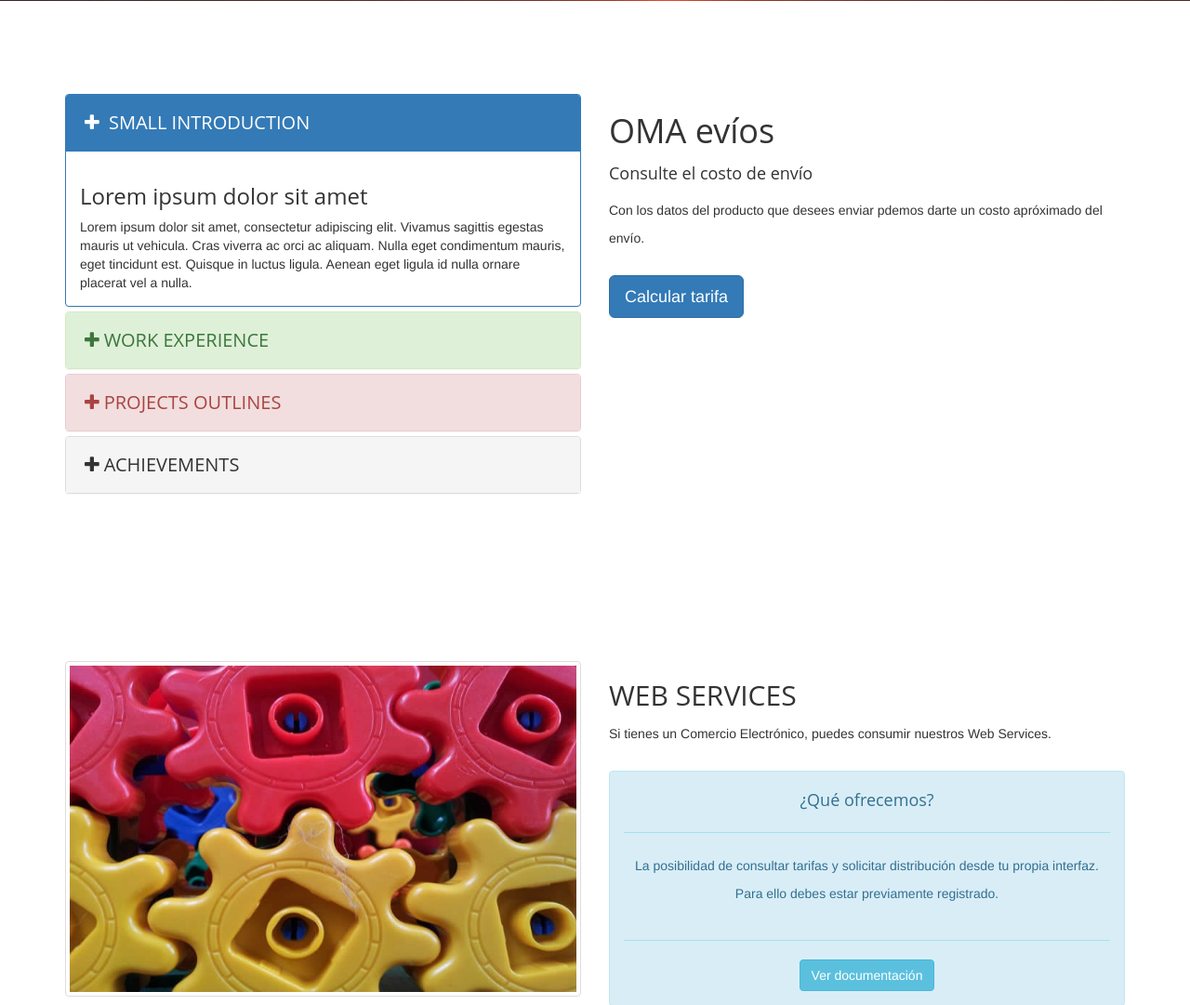
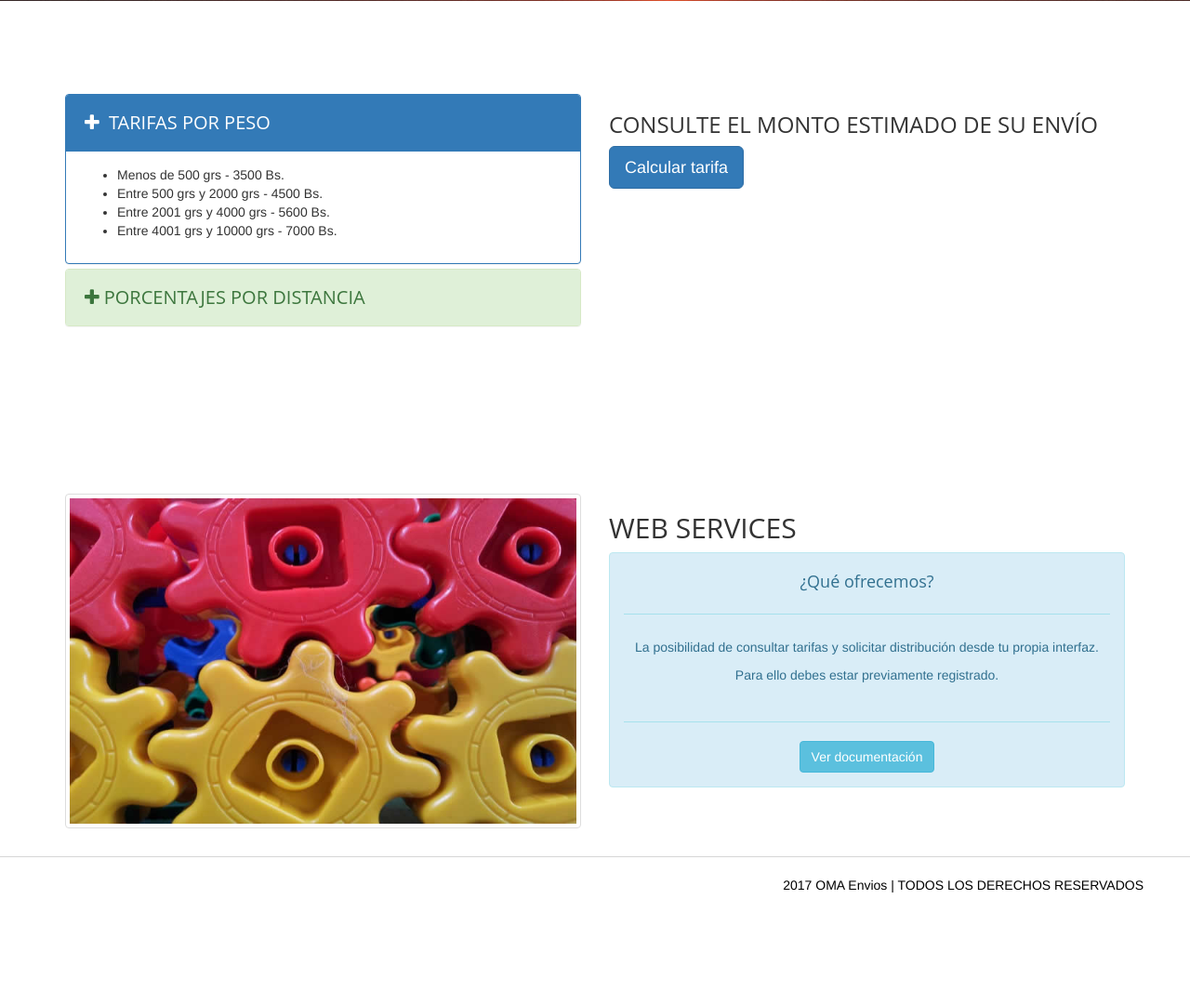
Before and after one commit to alejandrodelcampillo/OMA_envios, a CakePHP app: the page made by app/View/Home/index.ctp in a window 1280 px wide, after a click on "TARIFAS POR PESO". Shown: the part 586-1667 px from the top of the page at 93% size. After the commit the page ends 1546 px from the top, so only its background shows below. Run offline with PHP 8.4 and a stand-in for CakePHP, Linux system fonts and the light colour scheme; the template is opened without the code that fills it, so the values that code supplies are empty; some libraries are stand-ins or nearby versions.

Commit message:
Servicio calcular tarifa

```diff
--- a/app/Config/routes.php
+++ b/app/Config/routes.php
@@ -30,6 +30,7 @@
 	Router::connect('/admin', array('controller' => 'administrators', 'action' => 'index'));
 	Router::connect('/admin/shipments', array('controller' => 'administrators', 'action' => 'listShipments'));
 	Router::connect('/calculate-rate', array('controller' => 'shipments', 'action' => 'calculateRate'));
+	Router::connect('/calcular-tarifa/:origin/:destiny/:weight', array('controller' => 'shipments', 'action' => 'returnRate'));
 /**
  * ...and connect the rest of 'Pages' controller's URLs.
  */
--- a/app/Controller/HomeController.php
+++ b/app/Controller/HomeController.php
@@ -115,6 +115,7 @@ class HomeController extends AppController {
 		$company_name=$this->request->data['company_name'];
 		$rif=$this->request->data['rif'];
 		$description=$this->request->data['description'];
+		$zip_code=$this->request->data['zip_code'];
 
 		$user=$this->User->find('first',array(
 			'conditions' => array('User.email' => $this->request->data['email']),
@@ -135,7 +136,8 @@ class HomeController extends AppController {
 				'Company' => array(
 					'company_name' => $company_name,
 					'rif' => $rif,
-					'description' => $description
+					'description' => $description,
+					'zip_code' => $zip_code
 				)
 
 			);
--- a/app/View/Home/index.ctp
+++ b/app/View/Home/index.ctp
@@ -24,18 +24,18 @@
                         <div class="panel-heading">
                             <h4 class="panel-title panel-title-adjust">
                                 <a data-toggle="collapse" data-parent="#accordion" href="#collapseOne">
-                                    <i class="fa fa-plus"></i> SMALL INTRODUCTION
+                                    <i class="fa fa-plus"></i> TARIFAS POR PESO
                                 </a>
                             </h4>
                         </div>
                         <div id="collapseOne" class="panel-collapse collapse">
                             <div class="panel-body">
-                                <h3>Lorem ipsum dolor sit amet</h3>
-                                Lorem ipsum dolor sit amet, consectetur adipiscing elit.
-           Vivamus sagittis egestas mauris ut vehicula. Cras viverra ac orci ac aliquam.
-           Nulla eget condimentum mauris, eget tincidunt est. Quisque in luctus ligula.
-           Aenean eget ligula id nulla ornare placerat vel a nulla.
-
+                                <ul>
+                                  <li>Menos de 500 grs <spam>- 3500 Bs.</span></li>
+                                  <li>Entre 500 grs y 2000 grs <span>- 4500 Bs.</span> </li>
+                                  <li>Entre 2001 grs y 4000 grs <span>- 5600 Bs.</span></li>
+                                  <li>Entre 4001 grs y 10000 grs <span>- 7000 Bs.</span></li>
+                                </ul>
                             </div>
                         </div>
                     </div>
@@ -43,53 +43,13 @@
                         <div class="panel-heading">
                             <h4 class="panel-title panel-title-adjust">
                                 <a data-toggle="collapse" data-parent="#accordion" href="#collapseTwo">
-                                    <i class="fa fa-plus"></i>WORK EXPERIENCE
+                                    <i class="fa fa-plus"></i>PORCENTAJES POR DISTANCIA
                                 </a>
                             </h4>
                         </div>
                         <div id="collapseTwo" class="panel-collapse collapse">
                             <div class="panel-body">
-                                  <h3>Lorem ipsum dolor sit amet</h3>
-                                Lorem ipsum dolor sit amet, consectetur adipiscing elit.
-           Vivamus sagittis egestas mauris ut vehicula. Cras viverra ac orci ac aliquam.
-           Nulla eget condimentum mauris, eget tincidunt est. Quisque in luctus ligula.
-           Aenean eget ligula id nulla ornare placerat vel a nulla.
-                            </div>
-                        </div>
-                    </div>
-                    <div class="panel panel-danger">
-                        <div class="panel-heading">
-                            <h4 class="panel-title panel-title-adjust">
-                                <a data-toggle="collapse" data-parent="#accordion" href="#collapseThree">
-                                    <i class="fa fa-plus"></i>PROJECTS OUTLINES
-                                </a>
-                            </h4>
-                        </div>
-                        <div id="collapseThree" class="panel-collapse collapse">
-                            <div class="panel-body">
-                                <h3>Lorem ipsum dolor sit amet</h3>
-                                Lorem ipsum dolor sit amet, consectetur adipiscing elit.
-           Vivamus sagittis egestas mauris ut vehicula. Cras viverra ac orci ac aliquam.
-           Nulla eget condimentum mauris, eget tincidunt est. Quisque in luctus ligula.
-           Aenean eget ligula id nulla ornare placerat vel a nulla.
-                            </div>
-                        </div>
-                    </div>
-                    <div class="panel panel-default">
-                        <div class="panel-heading">
-                            <h4 class="panel-title panel-title-adjust">
-                                <a data-toggle="collapse" data-parent="#accordion" href="#collapsefour">
-                                    <i class="fa fa-plus"></i>ACHIEVEMENTS
-                                </a>
-                            </h4>
-                        </div>
-                        <div id="collapsefour" class="panel-collapse collapse">
-                            <div class="panel-body">
-                                <h3>Lorem ipsum dolor sit amet</h3>
-                                Lorem ipsum dolor sit amet, consectetur adipiscing elit.
-           Vivamus sagittis egestas mauris ut vehicula. Cras viverra ac orci ac aliquam.
-           Nulla eget condimentum mauris, eget tincidunt est. Quisque in luctus ligula.
-           Aenean eget ligula id nulla ornare placerat vel a nulla.
+                                  Hacemos un cálculo de la distancia entre el municipio y ciudad de origen y el municipio y ciudad destino. Agregamos un máximo porcentaje de 60 % si es de punta a punta del país.
                             </div>
                         </div>
                     </div>
@@ -98,11 +58,7 @@
 
             </div>
                  <div class="col-md-6 ">
-                     <h1>OMA ev&iacute;os</h1>
-                     <h4>Consulte el costo de env&iacute;o</h4>
-                     <p>
-                        Con los datos del producto que desees enviar pdemos darte un costo apr&oacute;ximado del env&iacute;o.
-                                </p>
+                     <h3>CONSULTE EL MONTO ESTIMADO DE SU ENVÍO</h3>
                        <a href="/calculate-rate" class="btn btn-primary btn-lg">Calcular tarifa</a>
                  </div>
                   </div>
@@ -122,9 +78,6 @@
         <div class="col-md-6">
 
                      <h2>WEB SERVICES</h2>
-                    <p>
-                        Si tienes un Comercio Electrónico, puedes consumir nuestros Web Services.
-                    </p>
 
             <div class="alert alert-info text-center">
                           <h4> ¿Qué ofrecemos? </h4>
--- a/app/View/Home/login.ctp
+++ b/app/View/Home/login.ctp
@@ -86,6 +86,12 @@
 				        	<input type="text" class="form-control" placeholder="Rif" name="data[rif]">
 				        </div>
 					</div>
+					<div class="col-md-offset-1 col-lg-offset-1 col-xs-9 col-sm-9 col-md-9 col-lg-9">
+						<div class="form-group">
+							<label>Código Postal</label>
+				        	<input type="number" class="form-control" placeholder="1010" name="data[zip_code]">
+				        </div>
+					</div>
 				</div>
 				<div class="row">
 					<div class="col-md-offset-1 col-lg-offset-1 col-xs-9 col-sm-9 col-md-9 col-lg-9">
--- a/app/View/Layouts/admin.ctp
+++ b/app/View/Layouts/admin.ctp
@@ -51,6 +51,7 @@
                                 <li><?= $this->Html->link('<i class="fa fa-cube"></i> Envíos', '/admin/shipments', ['escape'=>false, '_full'=> true]) ?></li>
                                 <li><?= $this->Html->link('<i class="fa fa-usd"></i> Calcular Tarifa', '/calculate-rate', ['escape'=>false, '_full'=> true]) ?></li>
                                 <li><a><i class="fa fa-wpforms"></i> Reportes</a></li>
+                                <li><a><i class="fa fa-money"></i> Facturas</a></li>
                                 <li><a><i class="fa fa-file-text-o"></i> Log</a>
                                 </li>
                             </ul>
```
Also changed, not shown: app/Controller/AppController.php (+27 -0 lines), app/Controller/ShipmentsController.php (+49 -53 lines), app/View/Shipments/calculate_rate.ctp (+7 -16 lines).
